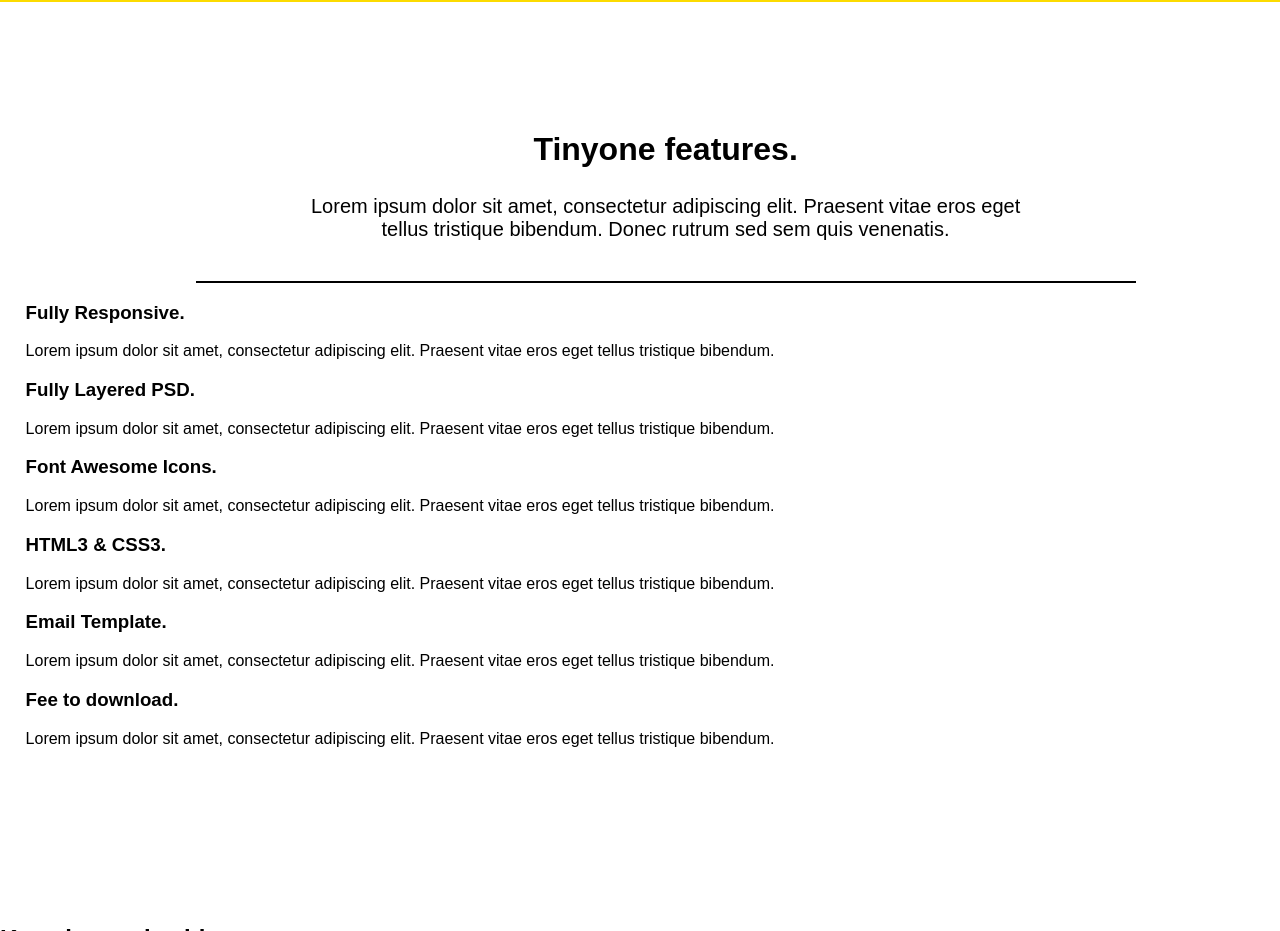
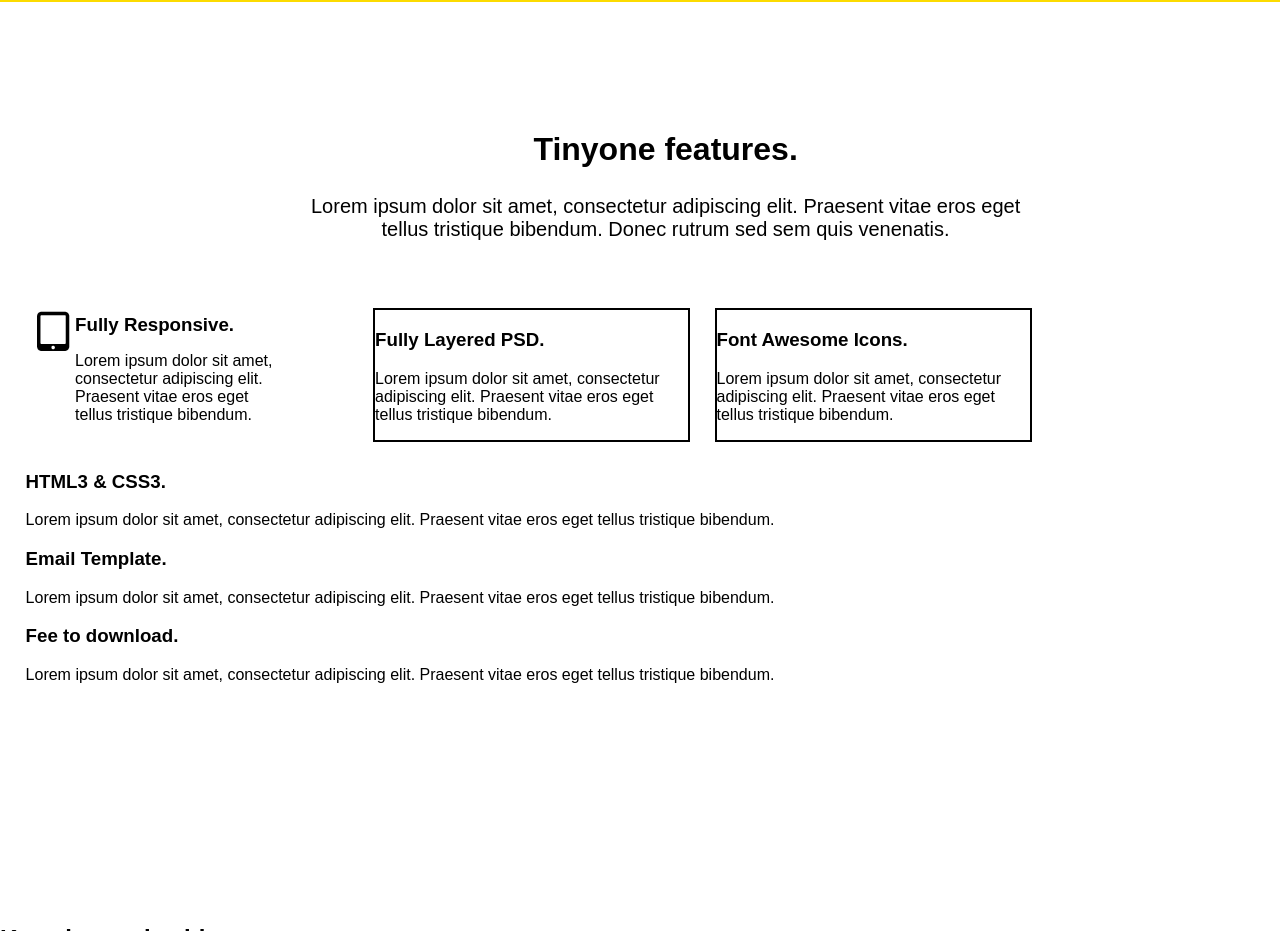
Before and after one commit to cristianfelipe94/TinyOneWebSite, a website: page src/index.html in a window 1280 px wide. Shown: the part 900-1831 px from the top of the page. Drawn offline with Linux system fonts and the light colour scheme.

Commit message:
Added the first Feature Block and its image.

```diff
--- a/src/index.html
+++ b/src/index.html
@@ -57,8 +57,10 @@
       <div class="firstRow">
 
         <div class="firstFeature">
-          <h3>Fully Responsive.</h3>
-          <p>Lorem ipsum dolor sit amet, consectetur adipiscing elit. Praesent vitae eros eget tellus tristique bibendum.</p>
+          <h3 class="featureTitle">Fully Responsive.</h3>
+          <div class="paragraphWrapper">
+            <p class="featureParagraph" >Lorem ipsum dolor sit amet, consectetur adipiscing elit. Praesent vitae eros eget tellus tristique bibendum.</p>
+          </div>
         </div>
 
         <div class="secondFeature">
--- a/src/sass/style.scss
+++ b/src/sass/style.scss
@@ -155,7 +155,6 @@ body {
   margin: 0 auto;
   text-align: center;
   padding-bottom: 40px;
-  border-bottom: 2px solid black;
 }
 
 .subTitleFeatures {
@@ -171,3 +170,53 @@ body {
 }
 
 //Features content information.
+.firstFeature {
+  width: 313px;
+  height: auto;
+  display: inline-block;
+  margin: 10px;
+}
+
+.firstFeature::before {
+  $firstFeature:'../assets/featureCell.png';
+  content: '';
+  background-image: url($firstFeature);
+  height: 40px;
+  width: 35px;
+  display: inline-block;
+  position: relative;
+  top: 20px;
+}
+
+.featureTitle {
+  display: inline-block;
+  margin: 0;
+}
+
+.featureParagraph {
+  display: inline-block;
+  width: 200px;
+}
+
+.paragraphWrapper::before {
+  content: '';
+  width: 35px;
+  height: 100%;
+  display: inline-block;
+}
+
+.secondFeature {
+  width: 313px;
+  height: auto;
+  display: inline-block;
+  border: 2px solid black;
+  margin: 10px;
+ }
+
+ .thirdFeature {
+  width: 313px;
+  height: auto;
+  display: inline-block;
+  border: 2px solid black;
+  margin: 10px;
+ }
```
Also changed, not shown: src/css/style.css, 2 other files.
